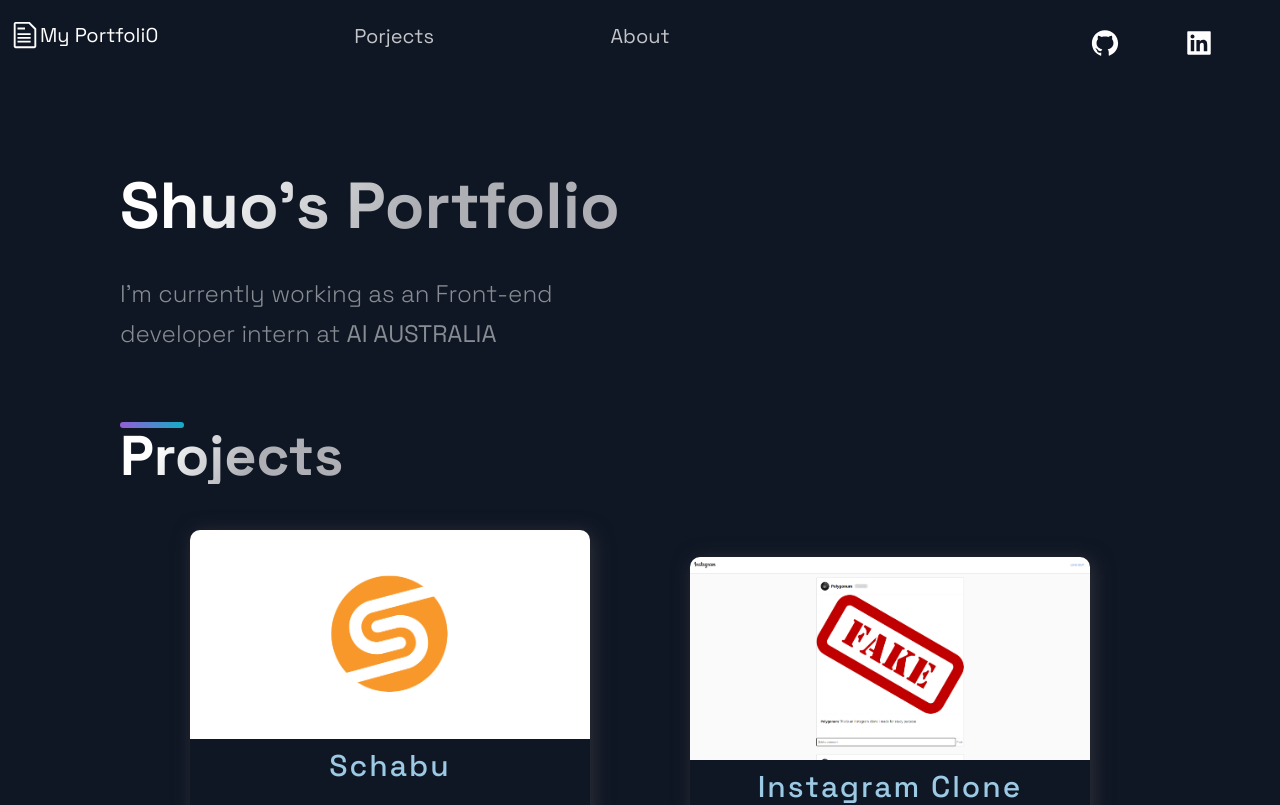
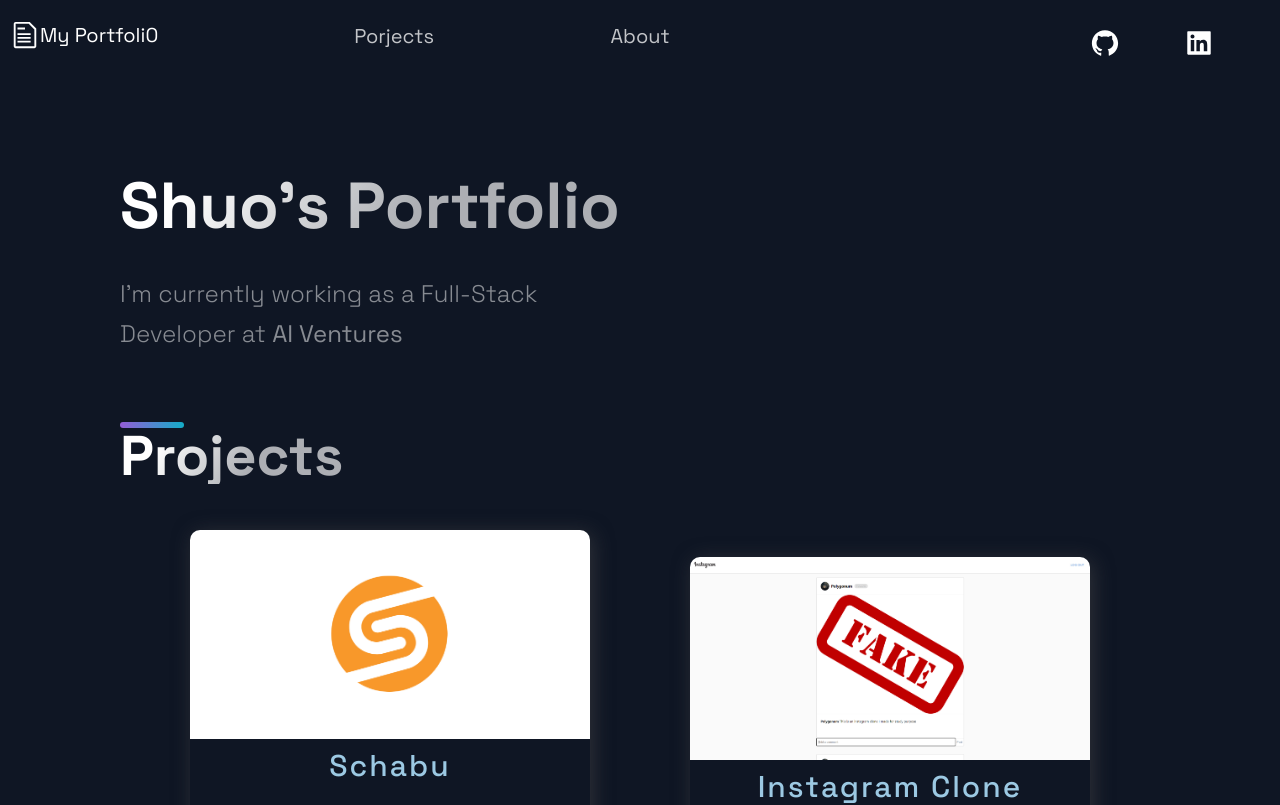
Before and after one commit to PX-Shuo/portfoli0, a Next.js app: page / in a window 1280 px wide. Shown: the top 805 px of the page. Built offline with nearby package versions, Linux system fonts and the light colour scheme.

Commit message:
content update

```diff
--- a/src/components/Hero/Hero.js
+++ b/src/components/Hero/Hero.js
@@ -8,7 +8,7 @@ const Hero = () => (
   <Section row nopadding>
     <LeftSection>
       <SectionTitle main center>Shuo's Portfolio</SectionTitle>
-      <SectionText>I'm currently working as an Front-end developer intern at <b>AI AUSTRALIA</b></SectionText>
+      <SectionText>I'm currently working as a Full-Stack Developer at <b>AI Ventures</b></SectionText>
       {/* <Button onClick={() => window.location = 'https://google.com'}>Button</Button> */}
     </LeftSection>
   </Section>
--- a/src/components/TimeLine/TimeLine.js
+++ b/src/components/TimeLine/TimeLine.js
@@ -46,7 +46,7 @@ const Timeline = () => {
     <Section id='about'>
       <SectionDivider />
       <SectionTitle>About Me</SectionTitle>
-      <SectionText>In 2018, I finished my Bachelor of Information and Communications Technology study and graduated from Western Sydney University. Then I started studying Master of Information Technology at UTS in 2019, and graduated in the end of 2020. Currently I'm working as a Web Developer Intern at AI AUSTRALIA</SectionText>
+      <SectionText>In 2019, I completed my Master of Information Technology and graduated from University of Technology University. Then I started working at AI Ventures since 2020.</SectionText>
       <CarouselContainer ref={carouselRef} onScroll={handleScroll}>
         <>
           {TimeLineData.map((item, index) => (
--- a/src/constants/constants.js
+++ b/src/constants/constants.js
@@ -82,8 +82,6 @@ export const projects = [
 ];
 
 export const TimeLineData = [
-  { year: 2021, text: 'Started working as an Web Developer Intern at AI Australia', },
-  { year: 2020, text: 'Completed Master\'s degree', },
-  { year: 2019, text: 'Started Master study at UTS', },
-  { year: 2018, text: 'Graduated from Western Sydney University', },
+  { year: 2020, text: 'Started working as an Web Developer at AI Ventures', },
+  { year: 2019, text: 'Completed Master of IT at UTS', },
 ];
```
